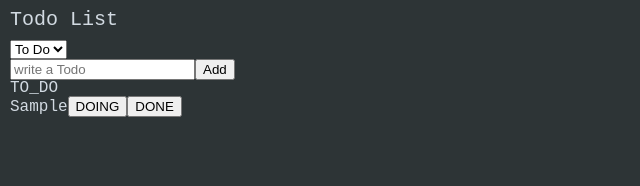
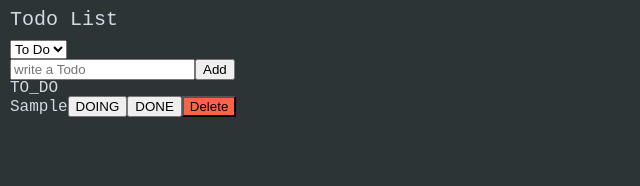
Before and after one commit to pomiboy/todo-list, a React (Create React App) app: page / in a window 1280 px wide. Both pictures are taken after typing "Sample" into the empty fields and a click on the button "Add". Shown: the top 186 px of the page, without its empty margins (0-640 px from the left). Built offline with nearby package versions, Linux system fonts and the light colour scheme.

Commit message:
todo 삭제 구현

```diff
--- a/src/components/Todo.tsx
+++ b/src/components/Todo.tsx
@@ -1,8 +1,21 @@
-import { useSetRecoilState } from "recoil";
+import { useRecoilValue, useSetRecoilState } from "recoil";
 import { Categories, ITodo, todoState } from "./atom";
+import styled from "styled-components";
+
+const DeleteBtn = styled.button`
+  background-color: tomato;
+  &:hover {
+    background-color: red;
+    transition: 0.2s;
+    cursor: pointer;
+  }
+`;
 
 function Todo({ text, category, id }: ITodo) {
+  const todos = useRecoilValue(todoState);
   const setTodos = useSetRecoilState(todoState);
+
+  // 카테고리 변경
   const onClick = (event: React.MouseEvent<HTMLButtonElement>) => {
     const {
       currentTarget: { name },
@@ -11,7 +24,7 @@ function Todo({ text, category, id }: ITodo) {
     setTodos((oldTodos) => {
       const targetIndex = oldTodos.findIndex((todo) => todo.id === id);
       const oldTodo = oldTodos[targetIndex];
-      const newTodo = { text, id, category: name as any};
+      const newTodo = { id, text, category: name as any };
       console.log(oldTodo);
       console.log(newTodo);
       return [
@@ -19,6 +32,19 @@ function Todo({ text, category, id }: ITodo) {
         newTodo,
         ...oldTodos.slice(targetIndex + 1),
       ];
+    });
+  };
+
+  // todo 삭제
+  const deleteTodo = (event: React.MouseEvent<HTMLButtonElement>) => {
+    const {
+      currentTarget: { name },
+    } = event;
+    setTodos((todos) => {
+      const targetIndex = todos.findIndex((todo) => todo.text === name);
+      let newTodos = todos.slice(); // React state는 직접 mutation이 불가하기에 .slice()를 이용해 얇은복사를 한 후 mutate를 진행한다!
+      newTodos.splice(targetIndex, 1);
+      return newTodos;
     });
   };
 
@@ -40,6 +66,9 @@ function Todo({ text, category, id }: ITodo) {
           DONE
         </button>
       )}
+      <DeleteBtn name={text} onClick={deleteTodo}>
+        Delete
+      </DeleteBtn>
     </li>
   );
 }
```
